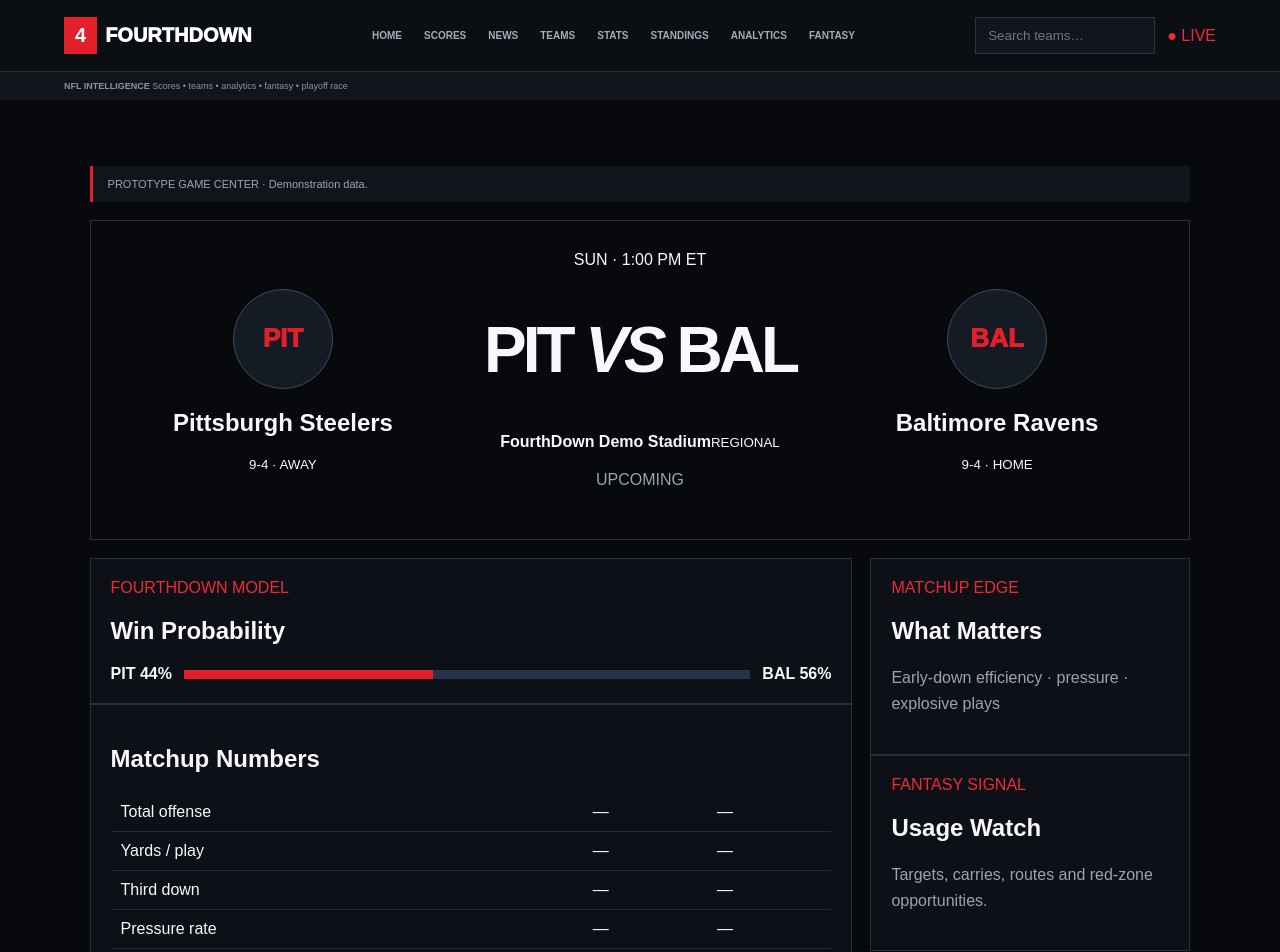
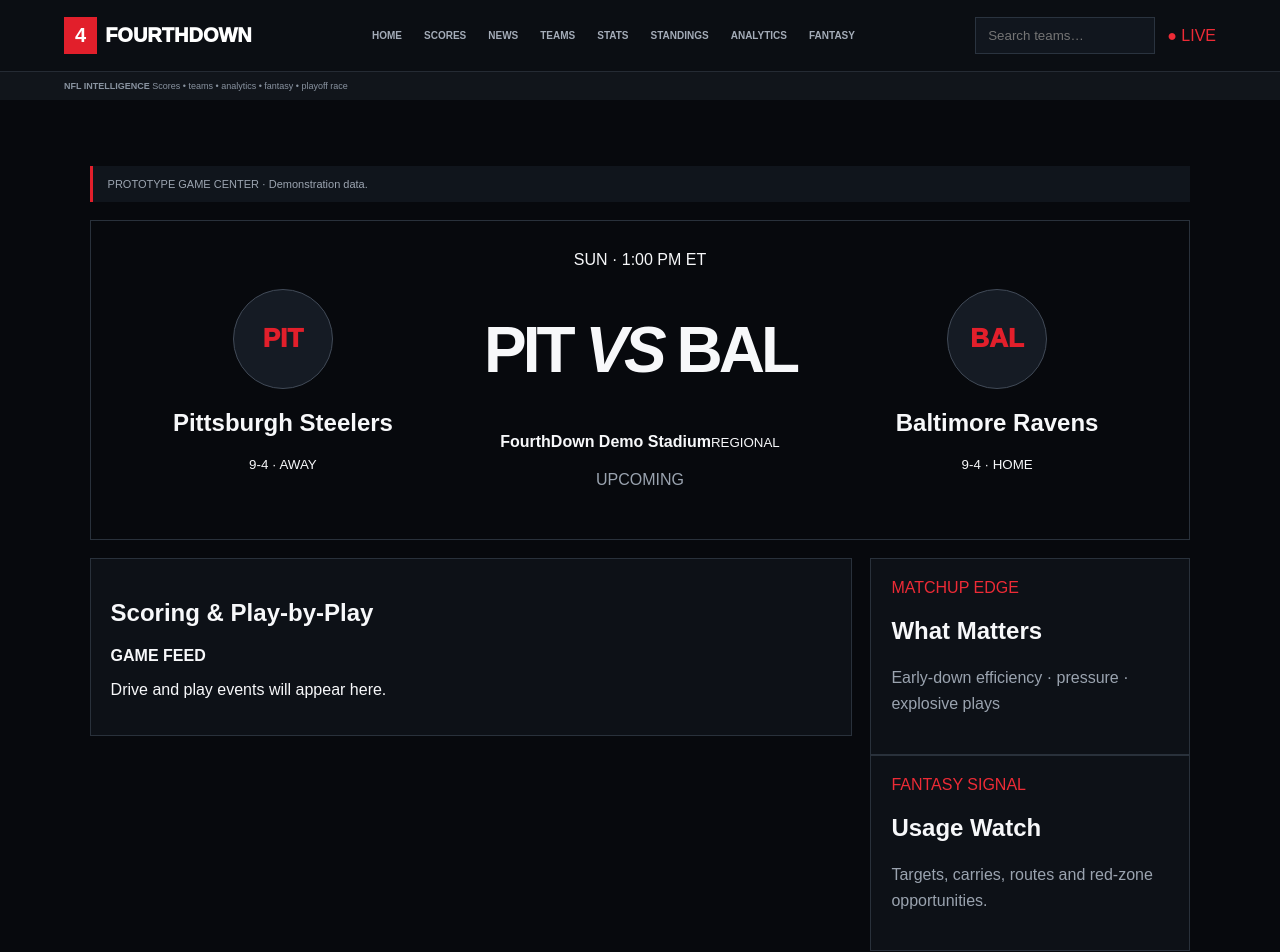
Before and after one commit to AadityaGujral/fourthdown, a Next.js app: page /games/bal-pit-demo in a window 1280 px wide. Shown: the top 952 px of the page. Built offline with nearby package versions, Linux system fonts and the light colour scheme.

Commit message:
Ship FourthDown V8 deep live data

```diff
--- a/app/games/[id]/page.tsx
+++ b/app/games/[id]/page.tsx
@@ -1,14 +1,8 @@
-import {games as demoGames} from "@/lib/games";import {getLiveScoreboard} from "@/lib/live-nfl";import {notFound} from "next/navigation";import type {Metadata} from "next";
+import Link from "next/link";import {games as demoGames} from "@/lib/games";import {getLiveScoreboard,getGameSummary} from "@/lib/live-nfl";import {notFound} from "next/navigation";import type {Metadata} from "next";
 export async function generateMetadata({params}:{params:Promise<{id:string}>}):Promise<Metadata>{const {id}=await params;const demo=demoGames.find(x=>x.id===id);if(demo)return {title:demo.away+" vs "+demo.home+" Game Center"};const live=await getLiveScoreboard();const g=live.games.find(x=>x.id===id);return {title:g?g.away+" vs "+g.home+" Game Center":"Game Center"}}
-const rows=[["Total offense","—","—"],["Yards / play","—","—"],["Third down","—","—"],["Pressure rate","—","—"],["Turnover margin","—","—"]];
-export default async function Game({params}:{params:Promise<{id:string}>}){
- const {id}=await params;const demo=demoGames.find(x=>x.id===id);const live=demo?null:await getLiveScoreboard();const g:any=demo||live?.games.find(x=>x.id===id);if(!g)notFound();const isLive=g.source==="espn-public";
- return <section className="gamePage"><div className={isLive?"liveDataFlag":"demoFlag"}>{isLive?"LIVE PROTOTYPE GAME CENTER · Schedule and score data from the server-side feed.":"PROTOTYPE GAME CENTER · Demonstration data."}</div>
- <div className="scoreHero"><div className="club"><div className="bigBadge">{g.away}</div><h2>{g.awayName}</h2><small>{g.awayRecord||"—"} · AWAY</small>{g.awayScore!=null&&<strong className="heroScore">{g.awayScore}</strong>}</div>
- <div className="gameMeta"><span>{g.day} · {g.time}</span><h1>{g.away} <i>VS</i> {g.home}</h1><b>{g.venue}</b><small>{g.network}</small><p className="muted">{g.status}</p></div>
- <div className="club"><div className="bigBadge">{g.home}</div><h2>{g.homeName}</h2><small>{g.homeRecord||"—"} · HOME</small>{g.homeScore!=null&&<strong className="heroScore">{g.homeScore}</strong>}</div></div>
- <div className="gameContent"><main>{!isLive&&<section className="panel"><span className="kicker">FOURTHDOWN MODEL</span><h2>Win Probability</h2><div className="probRow"><b>{g.away} {g.probAway}%</b><div className="probTrack"><span style={{width:g.probAway+"%"}}></span></div><b>{g.home} {g.probHome}%</b></div></section>}
- <section className="panel"><h2>{isLive?"Live Game Snapshot":"Matchup Numbers"}</h2><table><tbody>{rows.map(r=><tr key={r[0]}><td>{r[0]}</td><td>{r[1]}</td><td>{r[2]}</td></tr>)}</tbody></table><p className="muted">{isLive?"Advanced live stats plug into this panel next.":"Demo metrics shown until a licensed data provider is connected."}</p></section>
- <section className="panel"><h2>Scoring & Play-by-Play</h2><div className="timeline"><article><b>GAME FEED</b><p>{isLive?"Live event detail integration is the next V7.1 step.":"Drive and play events will appear here."}</p></article></div></section></main>
- <aside><section className="panel"><span className="kicker">MATCHUP EDGE</span><h2>What Matters</h2><p className="muted">Early-down efficiency · pressure · explosive plays</p></section><section className="panel"><span className="kicker">FANTASY SIGNAL</span><h2>Usage Watch</h2><p className="muted">Targets, carries, routes and red-zone opportunities.</p></section></aside></div></section>
-}
+export default async function Game({params}:{params:Promise<{id:string}>}){const {id}=await params;const demo=demoGames.find(x=>x.id===id);const live=demo?null:await getLiveScoreboard();const g:any=demo||live?.games.find(x=>x.id===id);if(!g)notFound();const isLive=g.source==="espn-public";const summary=isLive?await getGameSummary(id):{plays:[],leaders:[],injuries:[],ok:false};
+return <section className="gamePage"><div className={isLive?"liveDataFlag":"demoFlag"}>{isLive?(summary.ok?"LIVE V8 GAME CENTER · Play-by-play, leaders and injuries enabled":"LIVE SCORE ACTIVE · Detailed game feed temporarily unavailable"):"PROTOTYPE GAME CENTER · Demonstration data."}</div>
+<div className="scoreHero"><div className="club"><div className="bigBadge">{g.away}</div><h2>{g.awayName}</h2><small>{g.awayRecord||"—"} · AWAY</small>{g.awayScore!=null&&<strong className="heroScore">{g.awayScore}</strong>}</div><div className="gameMeta"><span>{g.day} · {g.time}</span><h1>{g.away} <i>VS</i> {g.home}</h1><b>{g.venue}</b><small>{g.network}</small><p className="muted">{g.status}</p></div><div className="club"><div className="bigBadge">{g.home}</div><h2>{g.homeName}</h2><small>{g.homeRecord||"—"} · HOME</small>{g.homeScore!=null&&<strong className="heroScore">{g.homeScore}</strong>}</div></div>
+<div className="gameContent"><main>{summary.leaders.length>0&&<section className="panel"><span className="kicker">GAME LEADERS</span><h2>Top Performers</h2><div className="gameLeaders">{summary.leaders.map((l:any,i:number)=><Link href={l.id?"/players/"+l.id:"#"} className="leaderRow" key={l.id+i}><span><b>{l.category}</b> {l.name}<small>{l.team}</small></span><strong>{l.value}</strong></Link>)}</div></section>}
+<section className="panel"><h2>Scoring & Play-by-Play</h2>{summary.plays.length?<div className="playList">{summary.plays.map(p=><article className={p.scoring?"play scoring":"play"} key={p.id}><div><b>Q{p.period} · {p.clock}</b>{p.team&&<span>{p.team}</span>}</div><p>{p.text}</p></article>)}</div>:<div className="timeline"><article><b>GAME FEED</b><p>{isLive?"No play-by-play available for this matchup yet.":"Drive and play events will appear here."}</p></article></div>}</section></main>
+<aside>{summary.injuries.length>0&&<section className="panel"><span className="kicker">INJURY WATCH</span><h2>Game Injuries</h2>{summary.injuries.map((i:any,ix:number)=><div className="injuryRow" key={i.playerId+ix}>{i.playerId?<Link href={"/players/"+i.playerId}>{i.name}</Link>:<b>{i.name}</b>}<span>{i.position} · {i.status}</span><small>{i.detail}</small></div>)}</section>}<section className="panel"><span className="kicker">MATCHUP EDGE</span><h2>What Matters</h2><p className="muted">Early-down efficiency · pressure · explosive plays</p></section><section className="panel"><span className="kicker">FANTASY SIGNAL</span><h2>Usage Watch</h2><p className="muted">Targets, carries, routes and red-zone opportunities.</p></section></aside></div></section>}
```
